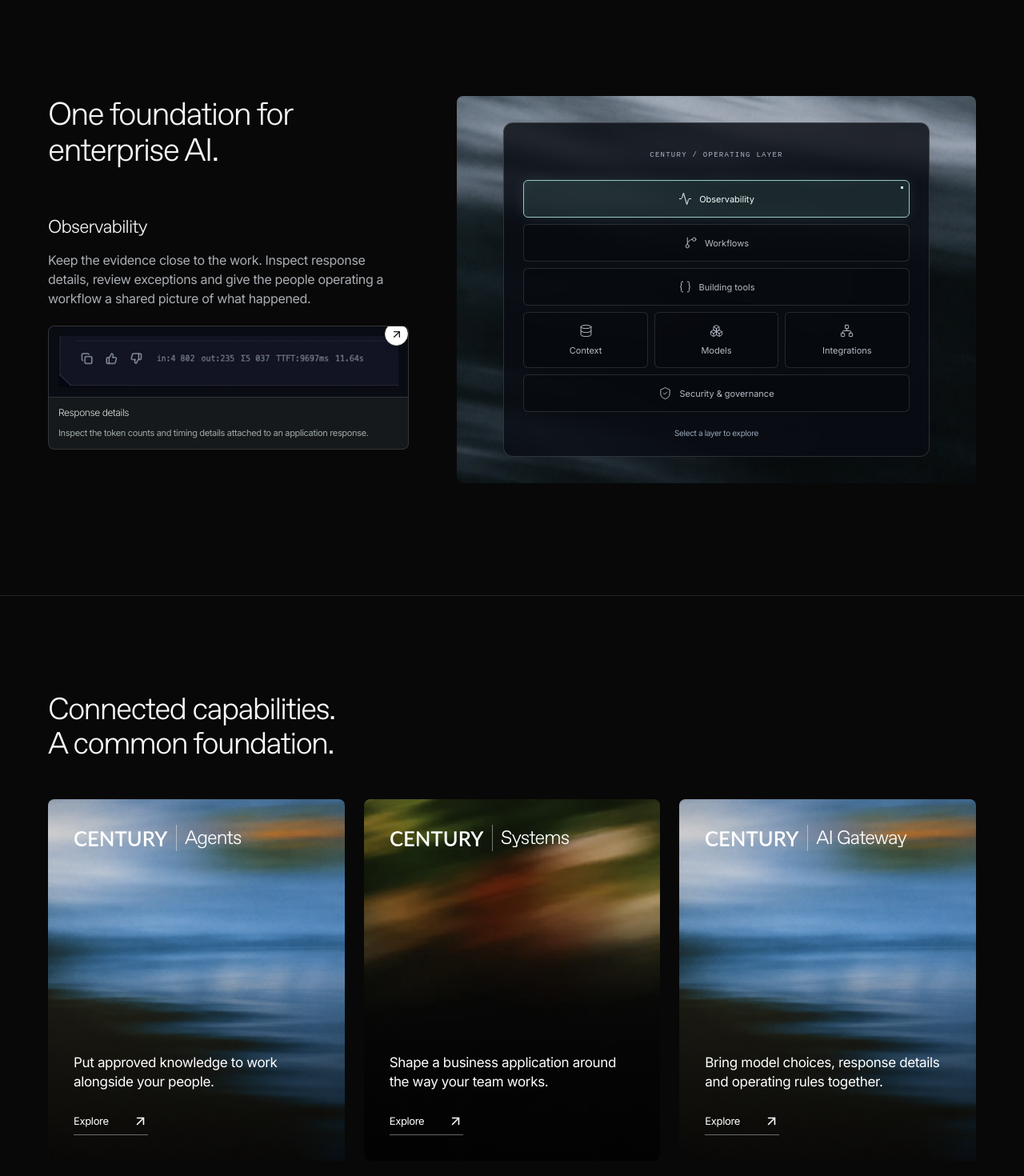
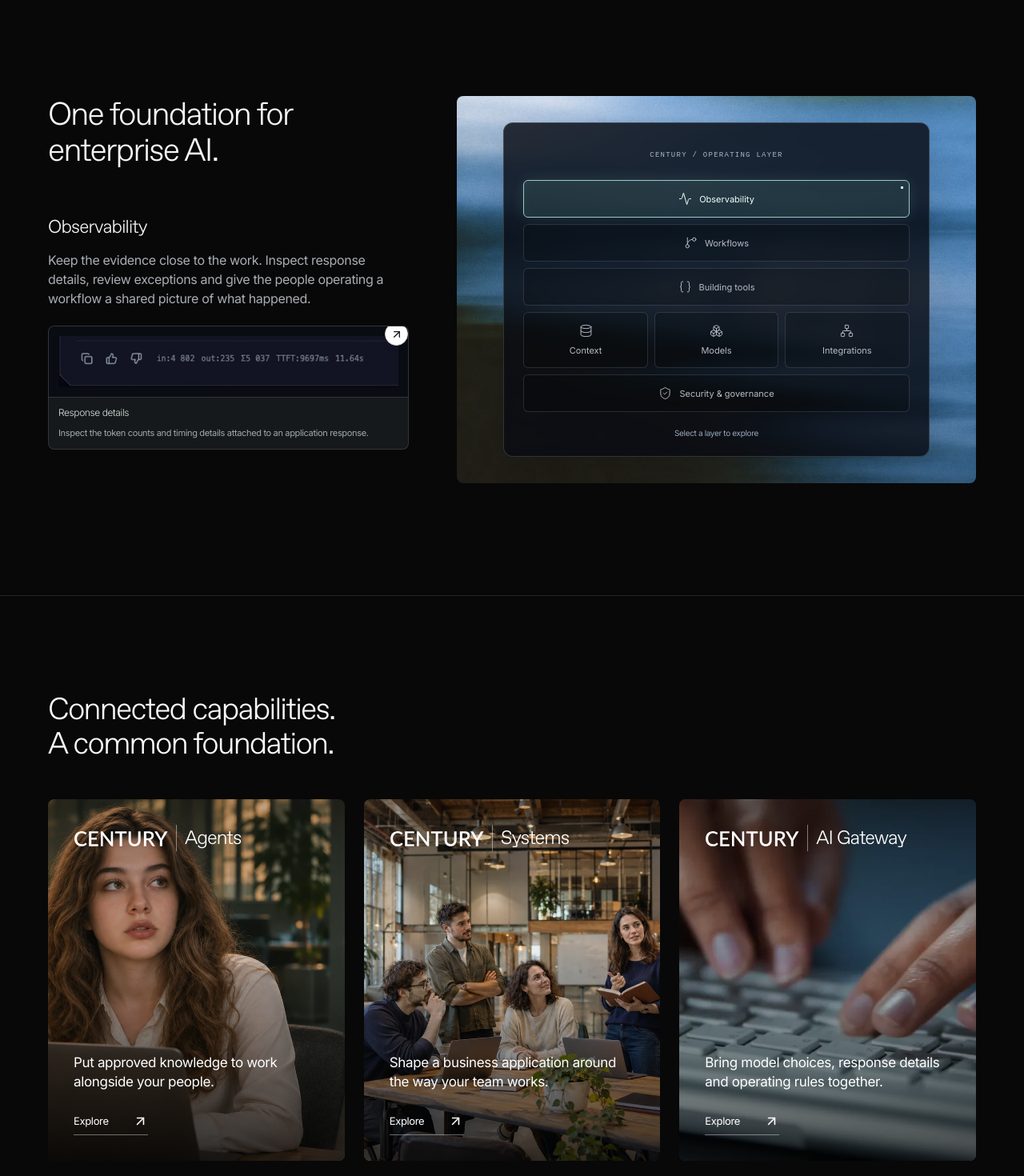
Before and after one commit to STACKLEVEL-AI/century-ai-next, a Next.js app: page /ai-os in a window 1280 px wide. Shown: the part 780-2250 px from the top of the page at 80% size. Built offline with nearby package versions, Linux system fonts and the light colour scheme.

Commit message:
fix: keep photographs unique within each page

```diff
--- a/src/app/blog/page.tsx
+++ b/src/app/blog/page.tsx
@@ -17,7 +17,7 @@ export default function BlogPage() {
         <header className="co-journal-header"><div className="shell"><p className="co-eyebrow">Century guides</p><div><h1>Useful ideas.<br />Better starting points.</h1><p>Practical reading for the people making AI part of everyday work.</p></div></div></header>
         <section className="shell co-featured-section" aria-labelledby="co-featured-title">
           <a className="co-featured" href={`/blog/${featured.slug}/`}>
-            <ArticleArtwork slug={featured.slug} priority />
+            <ArticleArtwork slug={featured.slug} imageSrc="/media/century/photos/team-workshop.webp" priority />
             <div className="co-featured-copy"><p className="co-eyebrow">Featured guide</p><div className="co-guide-meta"><span>{featured.category}</span><span>{featured.readingTime}</span></div><h2 id="co-featured-title">{featured.title}</h2><p>{featured.description}</p><span className="co-featured-link">Read the guide<ArrowUpRight size={22} aria-hidden="true" /></span></div>
           </a>
           <a className="co-journal-explore co-text-link" href="#guides">Explore all guides<ArrowDown size={17} aria-hidden="true" /></a>
--- a/src/components/Header.tsx
+++ b/src/components/Header.tsx
@@ -12,7 +12,7 @@ function PressCard() {
       <p className={styles.pressLabel}>Company &amp; press</p>
       <a className={styles.pressCard} href="/press/">
         <div className={styles.pressImage}>
-          <img src="/images/enterprise-atrium-960.webp" alt="" width={960} height={540} loading="lazy" />
+          <img src="/media/stock/scene-control.webp" alt="" width={960} height={540} loading="lazy" />
           <img className={styles.pressWordmark} src="/brand/century-logo-white.svg" alt="" width={221} height={58} />
         </div>
         <span className={styles.pressTitle}>A clear introduction to Century.</span>
--- a/src/components/company/ArticleArtwork.tsx
+++ b/src/components/company/ArticleArtwork.tsx
@@ -7,11 +7,12 @@ const covers: Record<string, { src: string; position: string }> = {
   "plan-ai-deployment": { src: "/images/enterprise-atrium.webp", position: "center" },
 };
 
-export default function ArticleArtwork({ slug, compact = false, priority = false }: {
+export default function ArticleArtwork({ slug, compact = false, priority = false, imageSrc }: {
   slug: string;
   compact?: boolean;
   priority?: boolean;
+  imageSrc?: string;
 }) {
   const cover = covers[slug] ?? covers["choose-first-ai-workflow"];
-  return <div className={`co-guide-cover${compact ? " co-guide-cover-compact" : ""}`}><Image src={cover.src} alt="" fill sizes={compact ? "(max-width: 700px) 100vw, (max-width: 1000px) 50vw, 45vw" : "(max-width: 700px) 100vw, 90vw"} style={{ objectPosition: cover.position }} priority={priority} /></div>;
+  return <div className={`co-guide-cover${compact ? " co-guide-cover-compact" : ""}`}><Image src={imageSrc ?? cover.src} alt="" fill sizes={compact ? "(max-width: 700px) 100vw, (max-width: 1000px) 50vw, 45vw" : "(max-width: 700px) 100vw, 90vw"} style={{ objectPosition: cover.position }} priority={priority} /></div>;
 }
--- a/src/components/industries/IndustryReferencePage.module.css
+++ b/src/components/industries/IndustryReferencePage.module.css
@@ -87,7 +87,7 @@
 .reason:focus-visible { outline: 2px solid #171719; outline-offset: -4px; }
 
 .cta { position: relative; display: flex; align-items: center; justify-content: center; height: 700px; padding: 160px var(--industry-gutter); background: #000; overflow: hidden; }
-.ctaBackground { position: absolute; inset: 0; background: linear-gradient(180deg, #0005, #0008), url("/media/platform.webp") center / cover; mask-image: radial-gradient(141% 80% at 50.5% 100%, transparent 35.4088%, #000 100%); }
+.ctaBackground { position: absolute; inset: 0; background: radial-gradient(ellipse at 18% 12%, #514b40 0%, #272824 35%, #080b09 74%); mask-image: radial-gradient(141% 80% at 50.5% 100%, transparent 35.4088%, #000 100%); }
 .ctaContent { position: relative; display: flex; flex-direction: column; align-items: center; gap: 32px; width: 100%; max-width: 1680px; text-align: center; }
 .page .cta h2 { width: 660px; max-width: 50%; }
 .lightButton { display: inline-flex; justify-content: center; align-items: center; min-width: 140px; min-height: 50px; padding: 6px 18px; border-radius: 100px; font-size: 14px; line-height: 20px; letter-spacing: -.02em; text-decoration: none; font-weight: 400; transition: background .2s ease; }
@@ -132,7 +132,7 @@ a.directoryTextLink:hover { text-decoration: underline; text-underline-offset: 4
 .page .directoryPhoto h3 { min-width: 0; font-size: clamp(36px, 4.2vw, 64px); line-height: 1.05; letter-spacing: -.05em; }
 .directoryPhoto > div > svg { flex-shrink: 0; margin-bottom: 5px; }
 .directoryCard > p { max-width: 490px; margin: 24px 0 20px; color: #767676; font-size: 17px; line-height: 1.4; }
-.directoryInvitation { display: flex; flex-direction: column; align-items: flex-start; justify-content: center; min-height: 440px; padding: 40px; border-radius: 4px; color: #fafafa; background: linear-gradient(180deg, #08080888, #080808dd), #080808 url("/media/platform.webp") center / cover; }
+.directoryInvitation { display: flex; flex-direction: column; align-items: flex-start; justify-content: center; min-height: 440px; padding: 40px; border-radius: 4px; color: #fafafa; background: radial-gradient(ellipse at 10% 0%, #3d433a 0%, transparent 64%), linear-gradient(145deg, #171b17, #080808 78%); }
 .page .directoryInvitation h3 { margin: 36px 0 24px; font-size: 44px; line-height: 1.05; letter-spacing: -.04em; }
 .directoryInvitation > p:not(.eyebrow) { max-width: 360px; color: #ababab; font-size: 17px; line-height: 1.4; }
 .directoryInvitation .lightButton { margin-top: 32px; }
--- a/src/components/platform/AgentsExperience.module.css
+++ b/src/components/platform/AgentsExperience.module.css
@@ -161,9 +161,9 @@
 .accordionMinus { display:none; }
 .accordionItem[open] .accordionPlus { display:none; }
 .accordionItem[open] .accordionMinus { display:block; }
-.page .relatedGrid > a { position:relative; isolation:isolate; overflow:hidden; color:#fff; background:#577d8b url('/media/strategy.webp') center/cover; }
+.page .relatedGrid > a { position:relative; isolation:isolate; overflow:hidden; color:#fff; background:#577d8b url('/images/enterprise-atrium-960.webp') center/cover; }
 .page .relatedGrid > a::before { content:""; position:absolute; inset:0; background:linear-gradient(0deg,#091218e0,#10263180); z-index:-1; }
 .page .relatedGrid > a:nth-child(2) { background-image:url('/media/closing.webp'); }
-.page .relatedGrid > a:nth-child(3) { background-position:80% center; }
+.page .relatedGrid > a:nth-child(3) { background-image:url('/media/stock/scene-keyboard.webp'); background-position:center; }
 .page .relatedGrid > a:nth-child(3)::before { background:linear-gradient(0deg,#292636e6,#3e39594f); }
 .page .relatedGrid p { color:#f4f8f0cf; }
--- a/src/components/platform/AgentsExperience.tsx
+++ b/src/components/platform/AgentsExperience.tsx
@@ -63,7 +63,7 @@ function KnowledgeIllustration() {
 function CapabilityIllustration({ active }: { active: number }) {
   const icons = [MessageSquare, FileText, AudioLines, BookOpen];
   return <div className={styles.capabilityArt}>
-    <img className={styles.capabilitySky} src="/media/strategy.webp" alt="" width="1054" height="1451" loading="lazy" />
+    <img className={styles.capabilitySky} src="/media/platform.webp" alt="" width="1800" height="1009" loading="lazy" />
     <svg className={styles.orbitLines} viewBox="0 0 600 520" fill="none" aria-hidden="true"><ellipse cx="300" cy="260" rx="225" ry="138" transform="rotate(-28 300 260)" /><ellipse cx="300" cy="260" rx="225" ry="138" transform="rotate(33 300 260)" /><circle cx="300" cy="260" r="178" /></svg>
     <div className={styles.orb}><AgentSymbol /></div>
     {capabilities[active].labels.map((label, index) => { const Icon = icons[index]; return <span key={label} className={`${styles.orbitLabel} ${styles[`orbitLabel${index}`]}`}><Icon size={17} strokeWidth={1.4} />{label}</span>; })}
--- a/src/components/platform/OperatingLayerExplorer.tsx
+++ b/src/components/platform/OperatingLayerExplorer.tsx
@@ -29,7 +29,7 @@ export default function OperatingLayerExplorer() {
   }
   return <><div className={styles.explorer}>
     <div className={styles.architecture}>
-      <img className={styles.architectureBackdrop} src="/media/platform.webp" alt="" width={1800} height={1009} loading="lazy" />
+      <img className={styles.architectureBackdrop} src="/media/strategy.webp" alt="" width={1054} height={1451} loading="lazy" />
       <div className={styles.architecturePanel}>
         <span className={styles.architectureCaption}>CENTURY / OPERATING LAYER</span>
         <div className={styles.layerTabs} role="tablist" aria-label="Explore AI OS infrastructure">
--- a/src/components/platform/OperatingLayerRelated.tsx
+++ b/src/components/platform/OperatingLayerRelated.tsx
@@ -2,10 +2,10 @@ import { ArrowUpRight } from "lucide-react";
 import styles from "./OperatingLayer.module.css";
 
 const products = [
-  { slug: "ai-os", label: "AI OS", image: "/media/platform.webp", width: 1800, height: 1009, description: "The shared foundation for knowledge, workflows and human oversight." },
-  { slug: "agents", label: "Agents", image: "/media/strategy.webp", width: 1054, height: 1451, description: "Put approved knowledge to work alongside your people." },
-  { slug: "systems", label: "Systems", image: "/media/closing.webp", width: 1200, height: 495, description: "Shape a business application around the way your team works." },
-  { slug: "ai-gateway", label: "AI Gateway", image: "/media/strategy.webp", width: 1054, height: 1451, description: "Bring model choices, response details and operating rules together." },
+  { slug: "ai-os", label: "AI OS", image: "/media/platform.webp", width: 1800, height: 1009, position: "center", description: "The shared foundation for knowledge, workflows and human oversight." },
+  { slug: "agents", label: "Agents", image: "/media/employee-assistance-woman.webp", width: 1600, height: 900, position: "60% center", description: "Put approved knowledge to work alongside your people." },
+  { slug: "systems", label: "Systems", image: "/media/century/photos/team-collaboration.webp", width: 1600, height: 900, position: "40% center", description: "Shape a business application around the way your team works." },
+  { slug: "ai-gateway", label: "AI Gateway", image: "/media/stock/scene-keyboard.webp", width: 960, height: 540, position: "center", description: "Bring model choices, response details and operating rules together." },
 ];
 
 export default function OperatingLayerRelated({ current }: { current: "ai-os" | "ai-gateway" }) {
@@ -15,7 +15,7 @@ export default function OperatingLayerRelated({ current }: { current: "ai-os" |
       <div className={styles.relatedGrid}>
         {products.filter(product => product.slug !== current).map(product => <a className={styles.productCard}
           href={"/" + product.slug + "/"} key={product.slug}>
-          <img className={styles.productImage} src={product.image} alt=""
+          <img className={styles.productImage} src={product.image} alt="" style={{ objectPosition: product.position }}
             width={product.width} height={product.height} loading="lazy" />
           <div className={styles.productCardContent}>
             <span className={styles.productLockup}><img src="/brand/century-logo-white.svg" alt="Century" width={132} height={35} /><span>{product.label}</span></span>
--- a/src/components/platform/SystemsExperience.module.css
+++ b/src/components/platform/SystemsExperience.module.css
@@ -132,10 +132,10 @@
 .accordionMinus { display:none; }
 .systemItem[open] .accordionPlus { display:none; }
 .systemItem[open] .accordionMinus { display:block; }
-.page .relatedGrid > a { position:relative; isolation:isolate; overflow:hidden; color:#fff; background:#577d8b url('/media/strategy.webp') center/cover; }
+.page .relatedGrid > a { position:relative; isolation:isolate; overflow:hidden; color:#fff; background:#577d8b url('/media/platform.webp') center/cover; }
 .page .relatedGrid > a::before { content:""; position:absolute; inset:0; background:linear-gradient(0deg,#091218e0,#10263180); z-index:-1; }
-.page .relatedGrid > a:nth-child(2) { background-position:25% center; }
-.page .relatedGrid > a:nth-child(3) { background-image:url('/media/closing.webp'); }
+.page .relatedGrid > a:nth-child(2) { background-image:url('/media/employee-assistance-woman.webp'); background-position:60% center; }
+.page .relatedGrid > a:nth-child(3) { background-image:url('/media/stock/scene-keyboard.webp'); }
 .page .relatedGrid > a:nth-child(3)::before { background:linear-gradient(0deg,#292636e6,#3e39594f); }
 .page .relatedGrid p { color:#f4f8f0cf; }
 @media(max-width:560px) { .systemItem summary { padding:26px 0; } }
--- a/src/lib/industry-reference-pages.ts
+++ b/src/lib/industry-reference-pages.ts
@@ -40,8 +40,8 @@ export const industryImages: Record<IndustrySlug, IndustryReference["images"]> =
     "heroWidth": 1600,
     "heroHeight": 900,
     "heroSmallWidth": 768,
-    "workflow": "/media/century/photos/healthcare-team.webp",
-    "workflowAlt": "Healthcare professionals discussing their work in a clinical workspace",
+    "workflow": "/media/century/photos/team-collaboration.webp",
+    "workflowAlt": "A team discussing notes and laptop-based work around a shared table",
     "workflowWidth": 1600,
     "workflowHeight": 900,
     "workflowPosition": "50% 50%",
```
Also changed, not shown: 5 other files (tests, documents, lock files or other folders).
